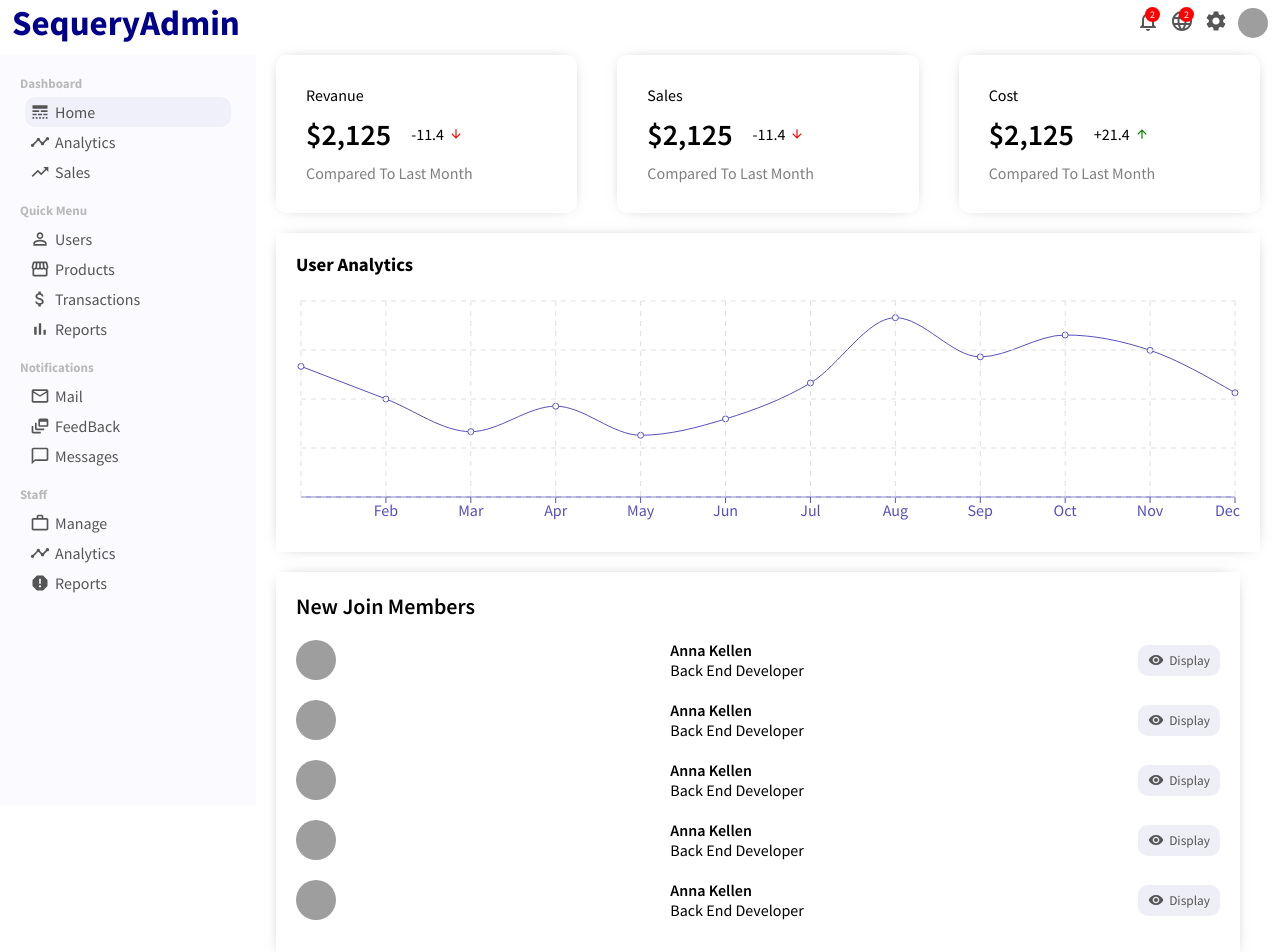
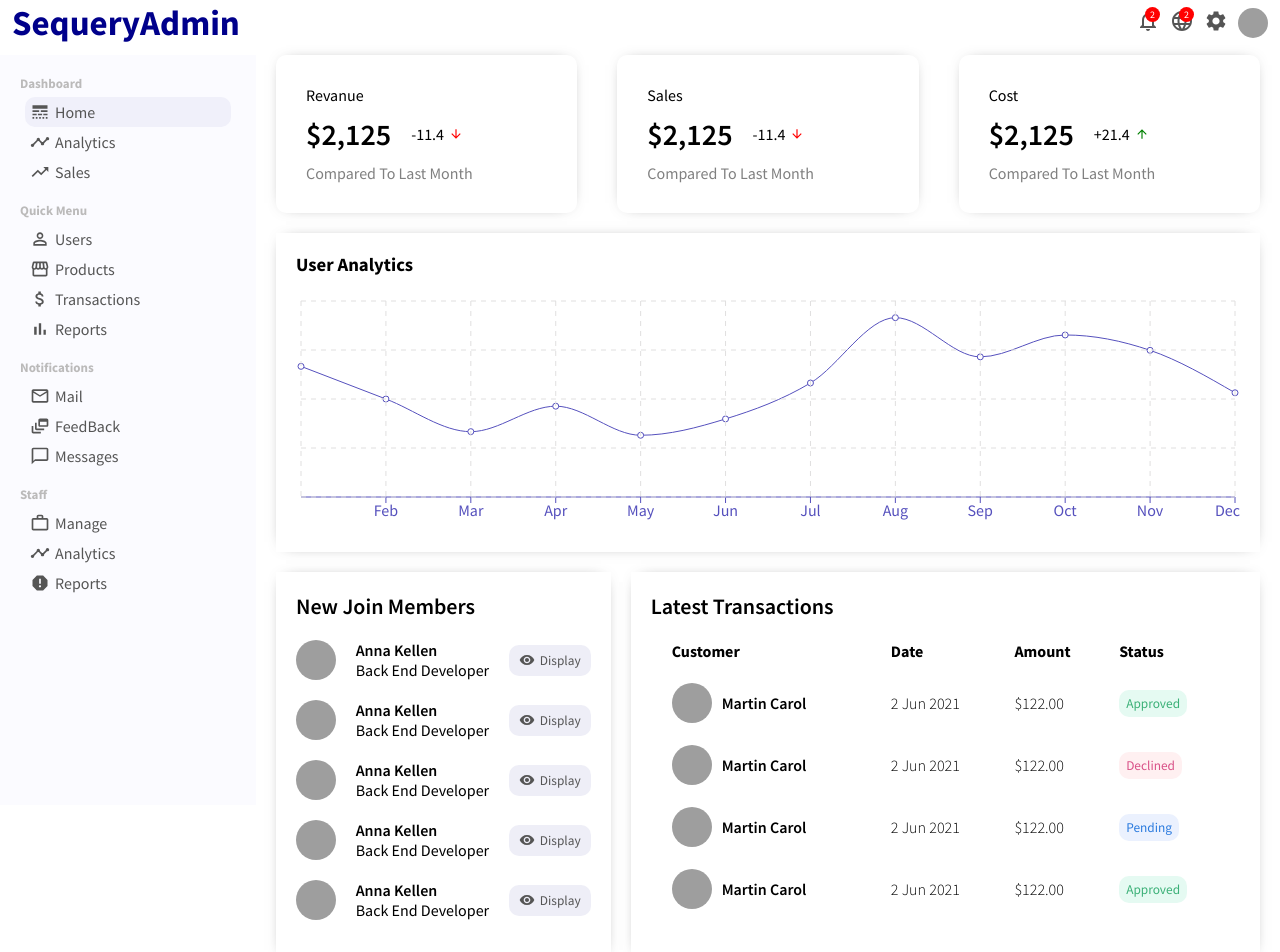
Before and after one commit to sequery/ReactJS-Admin, a React (Create React App) app: page / in a window 1280 px wide. Shown: the top 952 px of the page. Built offline with nearby package versions, Linux system fonts and the light colour scheme; grey boxes are pictures that could not be loaded.

Commit message:
added widgetLg

```diff
--- /dev/null
+++ b/src/components/widgetLg/WidgetLg.jsx
@@ -0,0 +1,68 @@
+import './widgetLg.scss'
+
+function WidgetLg() {
+
+    const Button = ({ type }) => {
+      return <button className={"widgetLgButton " + type}> { type } </button>
+    };
+
+    return (
+        <div className="widgetLg">
+            <h3 className="widgetLgTitle">Latest Transactions</h3>
+            <table className="widgetLgTable">
+                <tr className="widgetLgTr">
+                    <th className="widgetLgTh">Customer</th>
+                    <th className="widgetLgTh">Date</th>
+                    <th className="widgetLgTh">Amount</th>
+                    <th className="widgetLgTh">Status</th>
+                </tr>
+                <tr className="widgetLgTr">
+                    <td className="widgetLgUser">
+                        <img src="https://images.pexels.com/photos/220453/pexels-photo-220453.jpeg?cs=srgb&dl=pexels-pixabay-220453.jpg&fm=jpg" alt="" className="widgetLgImg" />
+                        <span className="widgetLgName">Martin Carol</span>
+                    </td>
+                    <td className="widgetLgDate">2 Jun 2021</td>
+                    <td className="widgetLgAmount">$122.00</td>
+                    <td className="widgetLgStatus">
+                        <Button type="Approved" />
+                    </td>
+                </tr>
+                <tr className="widgetLgTr">
+                    <td className="widgetLgUser">
+                        <img src="https://images.pexels.com/photos/220453/pexels-photo-220453.jpeg?cs=srgb&dl=pexels-pixabay-220453.jpg&fm=jpg" alt="" className="widgetLgImg" />
+                        <span className="widgetLgName">Martin Carol</span>
+                    </td>
+                    <td className="widgetLgDate">2 Jun 2021</td>
+                    <td className="widgetLgAmount">$122.00</td>
+                    <td className="widgetLgStatus">
+                        <Button type="Declined" />
+                    </td>
+                </tr>
+                <tr className="widgetLgTr">
+                    <td className="widgetLgUser">
+                        <img src="https://images.pexels.com/photos/220453/pexels-photo-220453.jpeg?cs=srgb&dl=pexels-pixabay-220453.jpg&fm=jpg" alt="" className="widgetLgImg" />
+                        <span className="widgetLgName">Martin Carol</span>
+                    </td>
+                    <td className="widgetLgDate">2 Jun 2021</td>
+                    <td className="widgetLgAmount">$122.00</td>
+                    <td className="widgetLgStatus">
+                        <Button type="Pending" />
+                    </td>
+                </tr>
+                <tr className="widgetLgTr">
+                    <td className="widgetLgUser">
+                        <img src="https://images.pexels.com/photos/220453/pexels-photo-220453.jpeg?cs=srgb&dl=pexels-pixabay-220453.jpg&fm=jpg" alt="" className="widgetLgImg" />
+                        <span className="widgetLgName">Martin Carol</span>
+                    </td>
+                    <td className="widgetLgDate">2 Jun 2021</td>
+                    <td className="widgetLgAmount">$122.00</td>
+                    <td className="widgetLgStatus">
+                        <Button type="Approved" />
+                    </td>
+                </tr>
+            </table>
+        </div>
+    )
+}
+
+export default WidgetLg
--- /dev/null
+++ b/src/components/widgetLg/widgetLg.scss
@@ -0,0 +1,63 @@
+.widgetLg {
+    flex: 2;
+    -webkit-box-shadow: 0px 0px 15px -10px rgba(0, 0, 0, 0.75);
+    box-shadow: 0px 0px 15px -10px rgba(0, 0, 0, 0.75);
+    padding: 20px;
+
+    .widgetLgTitle {
+        font-size: 22px;
+        font-weight: 600;
+    }
+
+    .widgetLgTable {
+        width: 100%;
+        border-spacing: 20px;
+
+        .widgetLgTr {
+            .widgetLgTh {
+                text-align: left;
+            }
+
+            .widgetLgUser {
+                display: flex;
+                font-weight: 600;
+                align-items: center;
+
+                .widgetLgImg {
+                    width: 40px;
+                    height: 40px;
+                    border-radius: 50%;
+                    object-fit: cover;
+                    margin-right: 10px;
+                }
+            }
+
+            .widgetLgDate,.widgetLgAmount{
+                font-weight: 300;
+            }
+
+            .widgetLgStatus {
+                .widgetLgButton {
+                    border-radius: 10px;
+                    padding: 5px 7px;
+                    border: none;
+                }
+
+                .widgetLgButton.Approved {
+                    background-color: #e5faf2;
+                    color: #3bb077;
+                }
+
+                .widgetLgButton.Declined {
+                    background-color: #fff0f1;
+                    color: #d95087;
+                }
+
+                .widgetLgButton.Pending {
+                    background-color: #ebf1fe;
+                    color: #2a7ade;
+                }
+            }
+        }
+    }
+}
--- a/src/pages/home/Home.jsx
+++ b/src/pages/home/Home.jsx
@@ -1,5 +1,6 @@
 import Chart from '../../components/chart/Chart'
 import FeaturedInfo from '../../components/featuredInfo/FeaturedInfo'
+import WidgetLg from '../../components/widgetLg/WidgetLg'
 import WidgetSm from '../../components/widgetSm/WidgetSm'
 import { userData } from '../../dummyData'
 import './home.scss'
@@ -11,6 +12,7 @@
             <Chart data={userData} title="User Analytics" grid dataKey="Active User"/>
             <div className="homeWidgets">
                 <WidgetSm />
+                <WidgetLg />
             </div>
         </div>
     )
```
